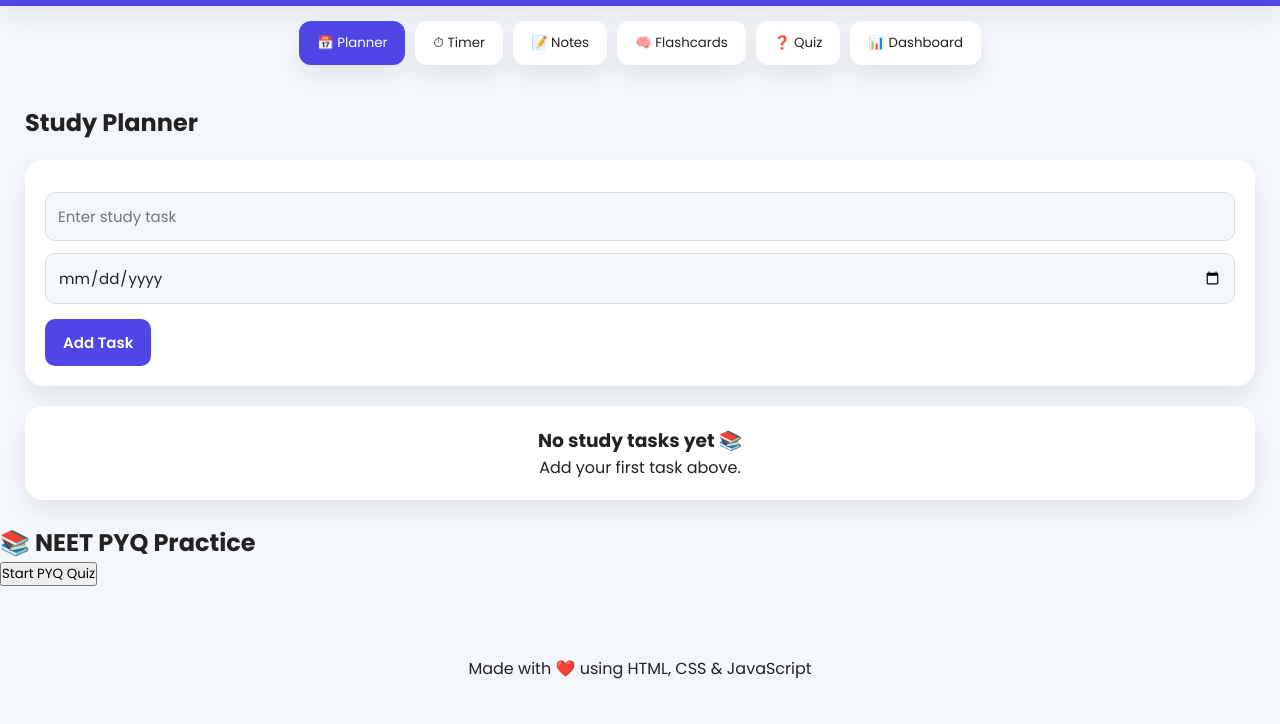
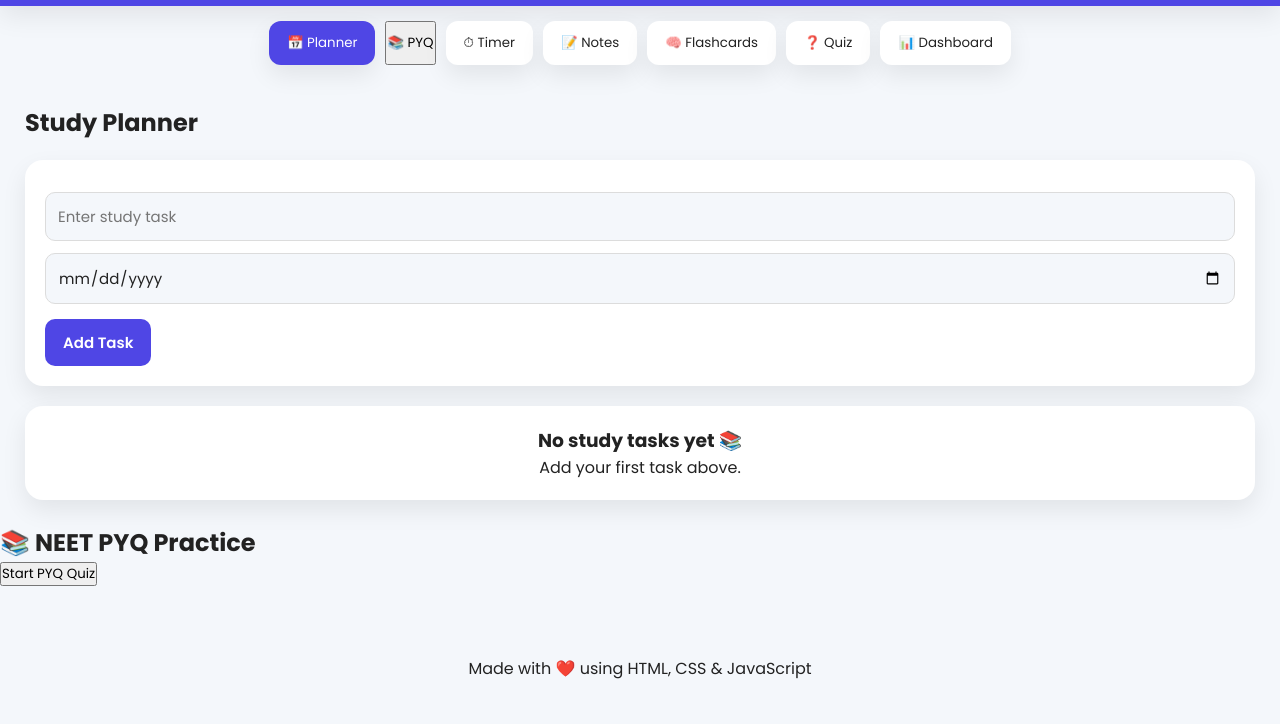
Before and after one commit to chandanKumar811-ops/Easy-neet, a plain HTML site: page index.html in a window 1280 px wide. Shown: the part 76-800 px from the top of the page. Drawn offline with Linux system fonts and the light colour scheme.

Commit message:
Update index.html

```diff
--- a/index.html
+++ b/index.html
@@ -26,6 +26,10 @@
 
 <button class="tab active" data-tab="planner">
 📅 Planner
+</button>
+
+<button onclick="showSection('pyqSection')">
+    📚 PYQ
 </button>
 
 <button class="tab" data-tab="timer">
```
